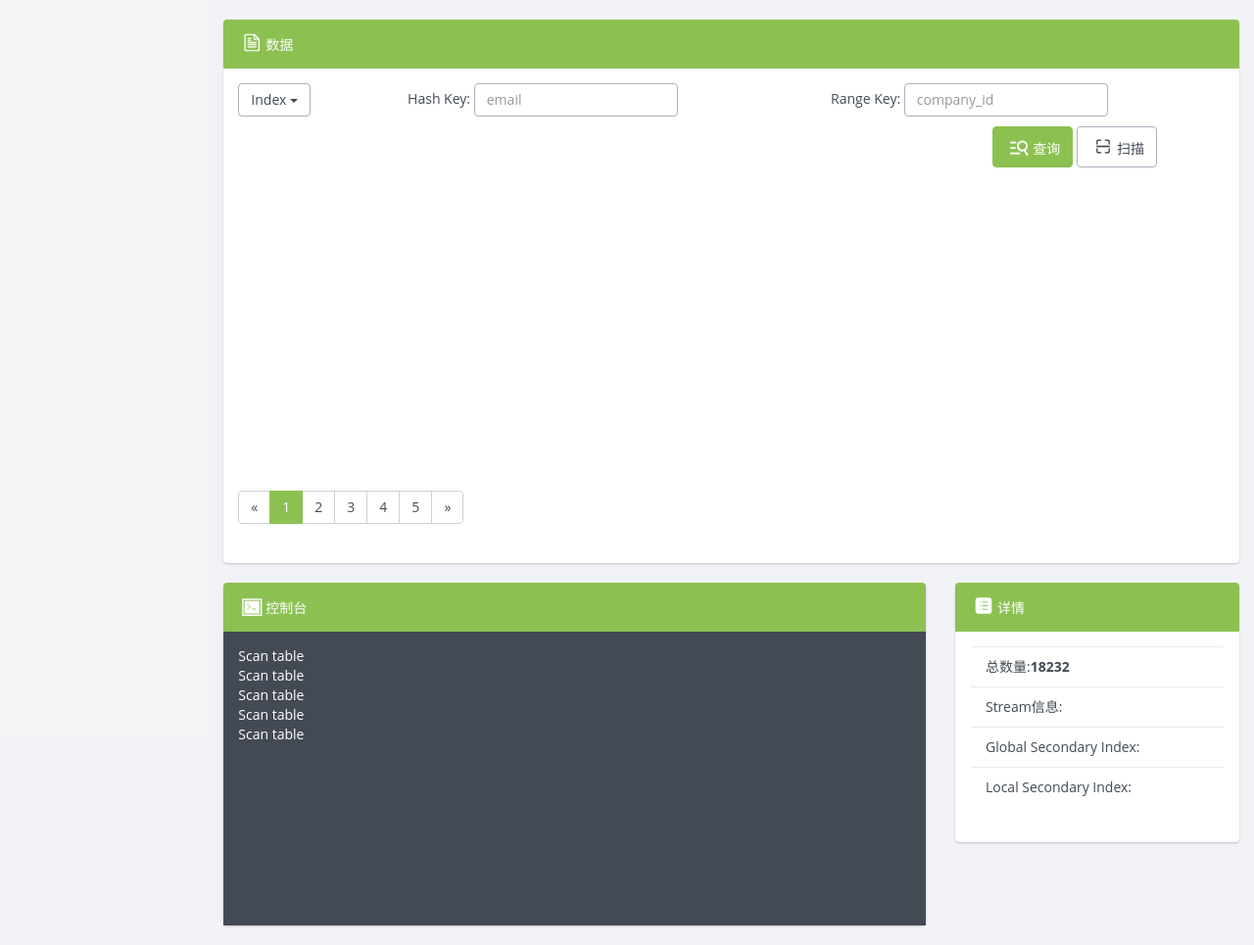
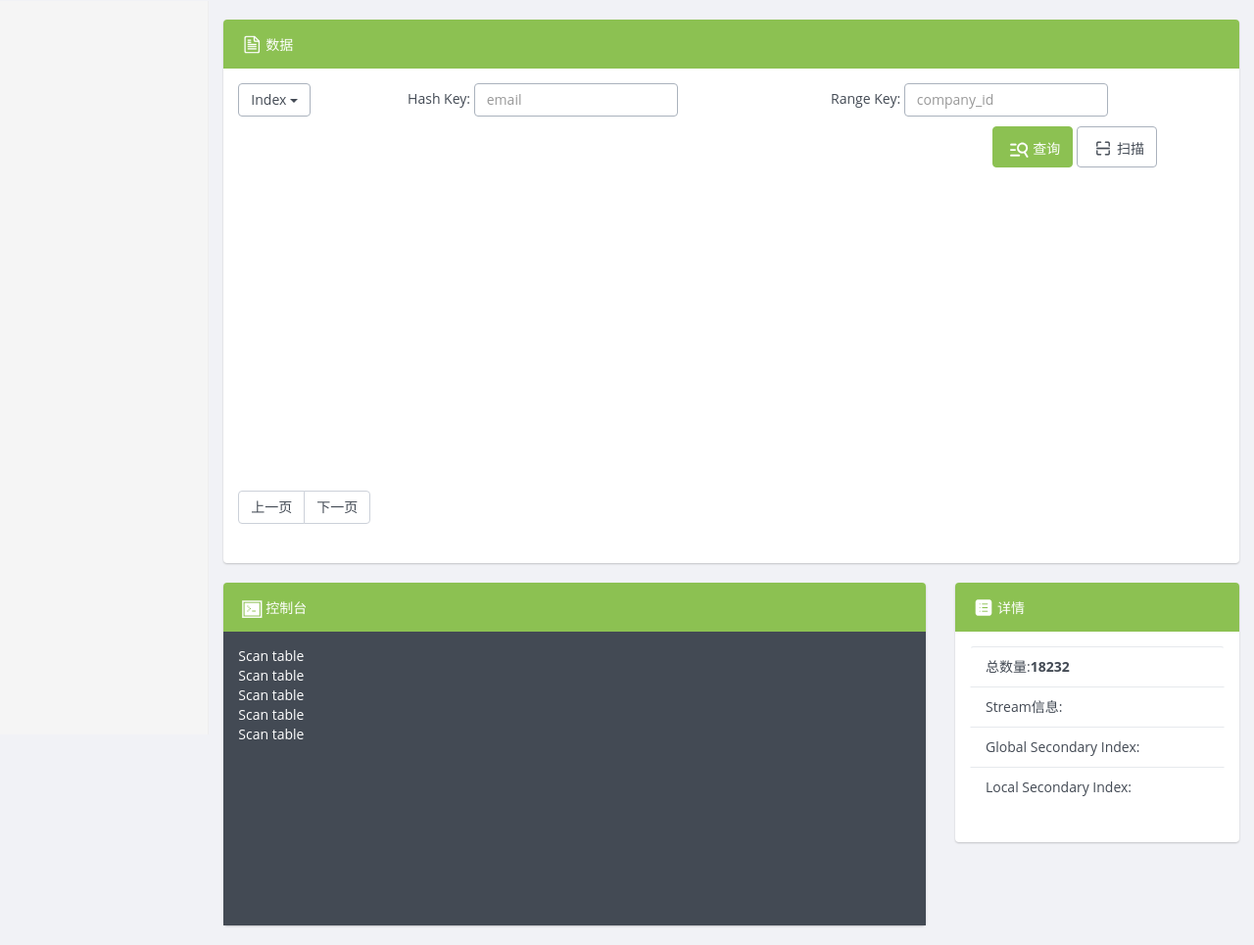
Before and after one commit to ieiayaobb/dynamodb_client, a Flask app: template src/templates/table_detail.html in a window 1280 px wide. Shown: the part 50-1015 px from the top of the page at 98% size. Run offline with Flask 2, Linux system fonts and the light colour scheme; the template is opened without the code that fills it, so the values that code supplies are empty; some libraries are stand-ins or nearby versions.

Commit message:
update styles

```diff
--- a/src/server.py
+++ b/src/server.py
@@ -75,7 +75,7 @@ def table_view(table_name=None):
             if not table_headers.has_key(key):
                 table_headers[key] = table_item[key].items()[0][0]
 
-    return render_template('table_detail.html', tables=tables, current_table=current_table, table_items=table_items['Items'], table_headers=table_headers)
+    return render_template('table_detail.html', tables=tables, current_table=current_table, table_items=table_items['Items'], table_headers=table_headers, table_name=table_name)
 
 
 def init_logger():
--- a/src/static/css/dashboard.css
+++ b/src/static/css/dashboard.css
@@ -28,6 +28,8 @@ body {
 .nav>li>.table-name {
     display:inline-block;
     float: left;
+    padding: 0;
+    width: 100%;
 }
 
 .sidebar {
@@ -150,4 +152,6 @@ body {
 .iconfont{
     font-size: 20px;
     padding:4px;
+    position: relative;
+    top: 2px;
 }
--- a/src/templates/snippets/dashboard.html
+++ b/src/templates/snippets/dashboard.html
@@ -16,8 +16,7 @@
             <ul class="nav nav-sidebar">
                 {% for table in tables %}
                     <li class="table-ele {% if table == table_name %}active{% endif %} clear" >
-                        <i class="iconfont icon-table"></i>
-                        <a class="table-name" href="/table/{{table}}">{{ table }}</a>
+                        <a class="table-name" href="/table/{{table}}"><i class="iconfont icon-table"></i>{{ table }}</a>
                     </li>
                 {% endfor %}
             </ul>
--- a/src/templates/table_detail.html
+++ b/src/templates/table_detail.html
@@ -27,17 +27,12 @@
     <ul class="pagination">
         <li>
             <a href="#" aria-label="Previous">
-                <span aria-hidden="true">&laquo;</span>
+                <span aria-hidden="true">上一页</span>
             </a>
         </li>
-        <li class="active"><a href="#">1</a></li>
-        <li><a href="#">2</a></li>
-        <li><a href="#">3</a></li>
-        <li><a href="#">4</a></li>
-        <li><a href="#">5</a></li>
         <li>
             <a href="#" aria-label="Next">
-                <span aria-hidden="true">&raquo;</span>
+                <span aria-hidden="true">下一页</span>
             </a>
         </li>
     </ul>
```
